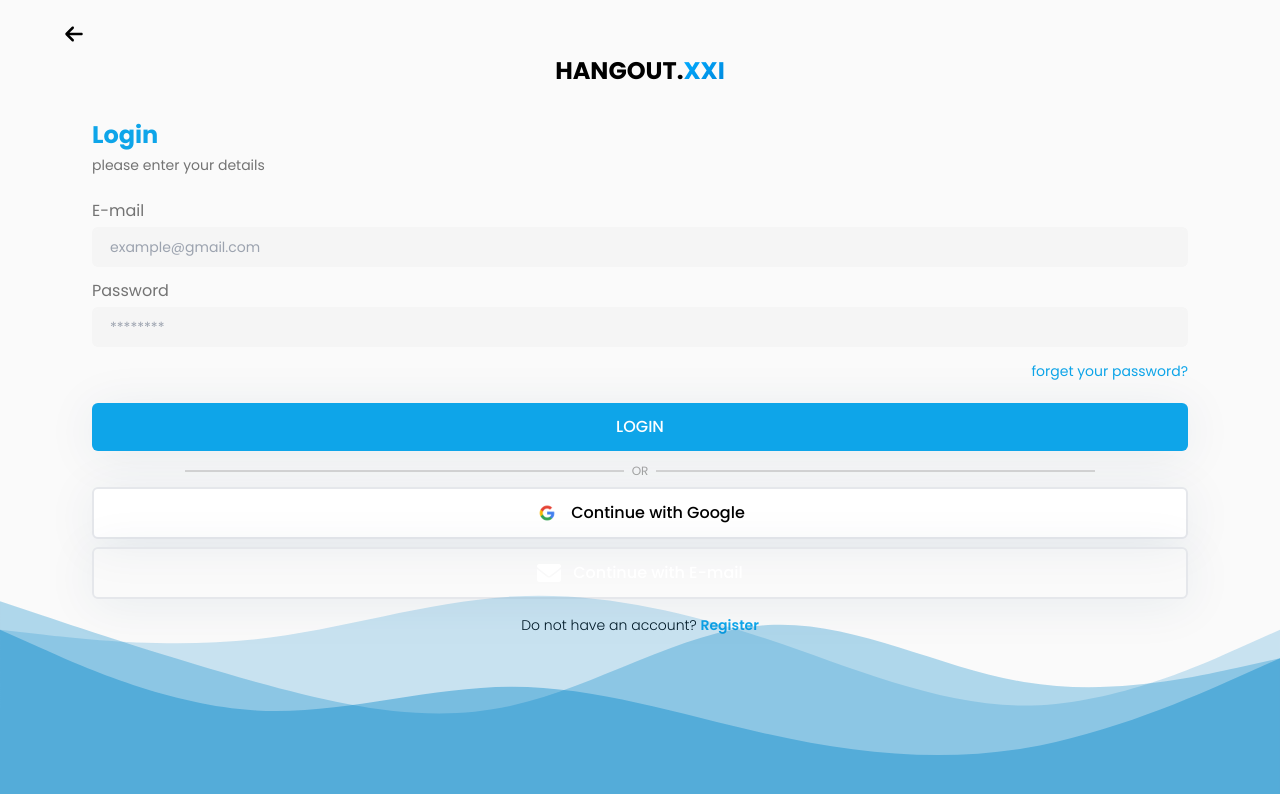
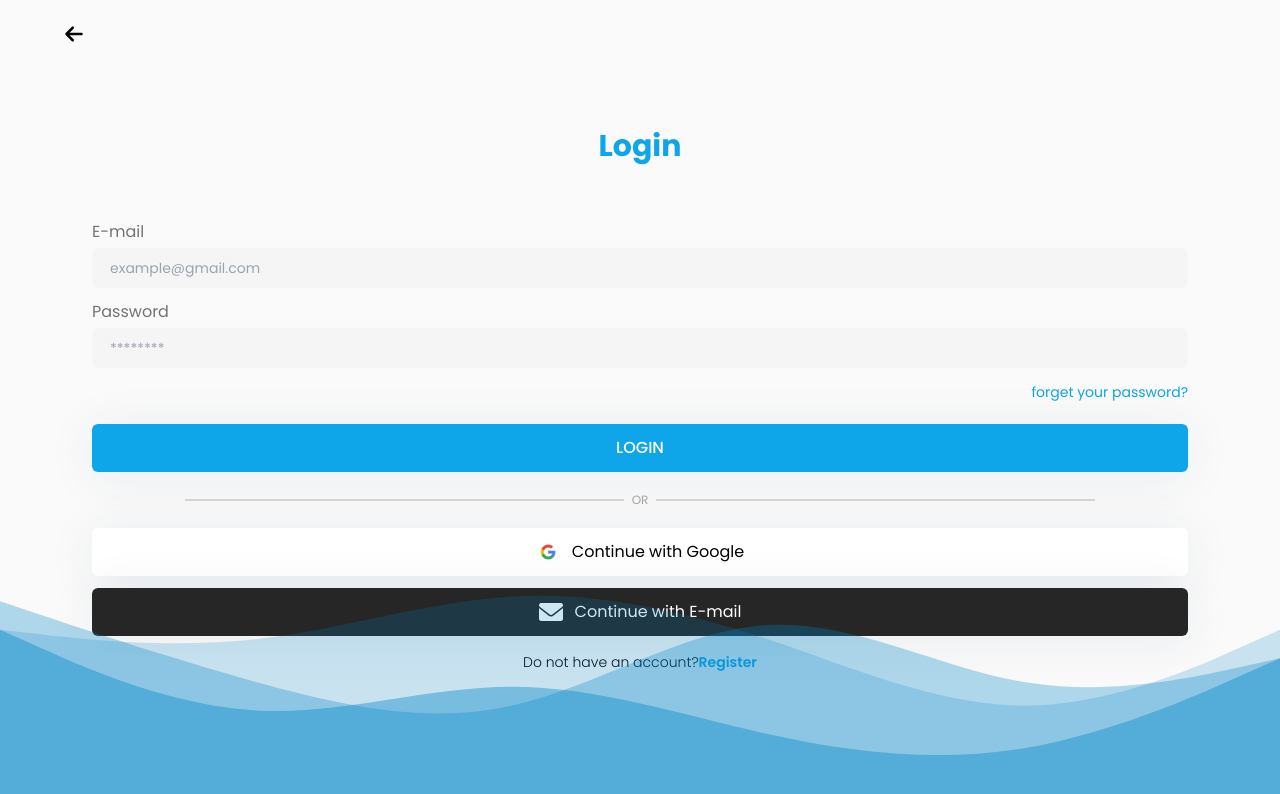
Before and after one commit to bryanberlandro/HangOut-XXI, a React (Vite) app: page /login in a window 1280 px wide. Shown: the top 794 px of the page. Built offline with nearby package versions, Linux system fonts and the light colour scheme.

Commit message:
fix bug design

```diff
--- a/src/components/Elements/Button/ButtonSEO.jsx
+++ b/src/components/Elements/Button/ButtonSEO.jsx
@@ -2,7 +2,7 @@
 
 export function ButtonSEO({name, image, bgColor, color}){
     return (
-        <button className={`rounded-md shadow-soft border-2 bg-${bgColor ? bgColor : "white"} flex justify-center items-center w-full py-3 gap-3 font-medium text-${color ? color : "black"}`}>
+        <button className={`rounded-md shadow-soft ${bgColor ? bgColor : "bg-white"} flex justify-center items-center w-full py-3 gap-3 font-normal text-${color ? color : "black"}`}>
             <div className='relative w-6 h-6'>
                 <img src={image} alt="" className='absolute w-full h-full object-cover'/>
             </div>
--- a/src/components/Elements/Waves/Waves.jsx
+++ b/src/components/Elements/Waves/Waves.jsx
@@ -1,12 +1,12 @@
 export function Waves(){
     return(
         <>
-        <svg className="absolute bottom-0 " xmlns="http://www.w3.org/2000/svg" viewBox="0 0 1440 320">
+        <svg className="absolute bottom-0 pointer-events-none" xmlns="http://www.w3.org/2000/svg" viewBox="0 0 1440 320">
             <path fill="#0284c7" fillOpacity="0.3" d="M0,96L48,112C96,128,192,160,288,186.7C384,213,480,235,576,213.3C672,192,768,128,864,122.7C960,117,1056,171,1152,186.7C1248,203,1344,181,1392,170.7L1440,160L1440,320L1392,320C1344,320,1248,320,1152,320C1056,320,960,320,864,320C768,320,672,320,576,320C480,320,384,320,288,320C192,320,96,320,48,320L0,320Z">
             </path>
         </svg>
-        <svg className="absolute bottom-0" xmlns="http://www.w3.org/2000/svg" viewBox="0 0 1440 320"><path fill="#0284c7" fillOpacity="0.4" d="M0,128L48,149.3C96,171,192,213,288,218.7C384,224,480,192,576,192C672,192,768,224,864,245.3C960,267,1056,277,1152,261.3C1248,245,1344,203,1392,181.3L1440,160L1440,320L1392,320C1344,320,1248,320,1152,320C1056,320,960,320,864,320C768,320,672,320,576,320C480,320,384,320,288,320C192,320,96,320,48,320L0,320Z"></path></svg>
-        <svg className="absolute bottom-0" xmlns="http://www.w3.org/2000/svg" viewBox="0 0 1440 320"><path fill="#0284c7" fillOpacity="0.2" d="M0,128L48,133.3C96,139,192,149,288,138.7C384,128,480,96,576,90.7C672,85,768,107,864,138.7C960,171,1056,213,1152,213.3C1248,213,1344,171,1392,149.3L1440,128L1440,320L1392,320C1344,320,1248,320,1152,320C1056,320,960,320,864,320C768,320,672,320,576,320C480,320,384,320,288,320C192,320,96,320,48,320L0,320Z"></path></svg>
+        <svg className="absolute bottom-0 pointer-events-none" xmlns="http://www.w3.org/2000/svg" viewBox="0 0 1440 320"><path fill="#0284c7" fillOpacity="0.4" d="M0,128L48,149.3C96,171,192,213,288,218.7C384,224,480,192,576,192C672,192,768,224,864,245.3C960,267,1056,277,1152,261.3C1248,245,1344,203,1392,181.3L1440,160L1440,320L1392,320C1344,320,1248,320,1152,320C1056,320,960,320,864,320C768,320,672,320,576,320C480,320,384,320,288,320C192,320,96,320,48,320L0,320Z"></path></svg>
+        <svg className="absolute bottom-0 pointer-events-none" xmlns="http://www.w3.org/2000/svg" viewBox="0 0 1440 320"><path fill="#0284c7" fillOpacity="0.2" d="M0,128L48,133.3C96,139,192,149,288,138.7C384,128,480,96,576,90.7C672,85,768,107,864,138.7C960,171,1056,213,1152,213.3C1248,213,1344,171,1392,149.3L1440,128L1440,320L1392,320C1344,320,1248,320,1152,320C1056,320,960,320,864,320C768,320,672,320,576,320C480,320,384,320,288,320C192,320,96,320,48,320L0,320Z"></path></svg>
         </>
     )
 }
--- a/src/components/Fragments/FormLogin.jsx
+++ b/src/components/Fragments/FormLogin.jsx
@@ -26,7 +26,7 @@ export default function FormLogin(){
                 <a href="" className="text-btn text-sm">forget your password?</a>
             </div>
             <ButtonEl value={"LOGIN"}/>
-            <div className="w-full text-xs flex items-center justify-center text-neutral-400 gap-2">
+            <div className="w-full text-xs my-2 flex items-center justify-center text-neutral-400 gap-2">
                 <div className="bg-neutral-300 w-[40%] h-[2px]"></div>
                 <h1>OR</h1>
                 <div className="bg-neutral-300 w-[40%] h-[2px]"></div>
--- a/src/components/Layouts/AuthLayout.jsx
+++ b/src/components/Layouts/AuthLayout.jsx
@@ -6,26 +6,24 @@ import { Link } from "react-router-dom";
 export function AuthLayout({title, children, type}){
 
     return (
-        <div className="w-full px-7 h-[100dhv]">
-            <div className="text-center mb-8 flex items-center justify-center pt-[5%]">
+        <div className="w-full px-7 h-[100dhv] ">
             <Link to='/'>
             <FaArrowLeft className="absolute top-[3%] left-[5%] text-xl"/>
             </Link>
-            <h1 className="text-2xl font-bold text-black contrast-125">HANGOUT.<span className="bg-gradient-to-br from-btn to-btn-focus bg-clip-text text-transparent">XXI</span></h1>
-            </div>
-            <div>
-            <h1 className="text-btn text-2xl font-bold">{title}</h1>
-            <p className="text-neutral-500 text-sm mt-1">please enter your details</p>
+            <div className="text-center mb-8">
+            <h1 className="text-btn text-3xl font-bold">{title}</h1>
             </div>
 
-            <div className="flex flex-col gap-2">
+            <div className="flex flex-col gap-3">
             {children}
             </div>
 
             <div className="text-center mt-4">
             {type === "login"
-                ? <h1 className="font-light text-sm">Do not have an account? <Link to={"/register"} className="text-btn font-semibold">Register</Link></h1>
-                : <h1 className="font-light text-sm">Already have an account? <Link to={"/login"} className="text-btn font-semibold">Login</Link></h1>
+                ? <h1 className="font-light text-sm">Do not have an account?
+                <Link to="/register" className="text-btn font-semibold cursor-pointer">Register</Link>
+                </h1>
+                : <h1 className="font-light text-sm">Already have an account? <Link to="/login"  className="text-btn font-semibold cursor-pointer">Login</Link></h1>
             }
             </div>
         </div>
--- a/src/components/Sidebar.jsx
+++ b/src/components/Sidebar.jsx
@@ -6,8 +6,8 @@ export function Sidebar({onShowSidebar}){
     return (
         <nav className=
             {onShowSidebar
-                ? "w-52 h-[100vh] transition-all duration-500 fixed left-0 bottom-0 bg-neutral-100 z-10 flex flex-col justify-between pt-16 pb-6 px-2 xl:hidden"
-                : "w-52 h-[100vh] transition-all duration-500 -translate-x-96 fixed left-0 bottom-0 bg-neutral-100 z-10 flex flex-col justify-between pt-16 pb-6 px-2 xl:hidden"
+                ? "w-56 h-[100vh] transition-all duration-500 fixed left-0 bottom-0 bg-neutral-100 z-10 flex flex-col justify-between pt-16 pb-6 px-2 xl:hidden"
+                : "w-56 h-[100vh] transition-all duration-500 -translate-x-96 fixed left-0 bottom-0 bg-neutral-100 z-10 flex flex-col justify-between pt-16 pb-6 px-2 xl:hidden"
             }>
             <ul>
                 <li className="w-full pl-4 py-4 rounded-sm text-black hover:bg-neutral-200">
--- a/src/pages/loginPage.jsx
+++ b/src/pages/loginPage.jsx
@@ -7,12 +7,12 @@ import emailLogo from "../assets/img/email.png";
 
 export default function LoginPage(){
     return (
-        <div className="w-full h-[100dvh] px-[5%] flex justify-center items-start relative">
+        <div className="w-full h-[100dvh] px-[5%] flex justify-center items-center relative">
 
             <AuthLayout title={"Login"} type={"login"}>
                 <FormLogin/>
                 <ButtonSEO name={"Google"} image={googleLogo} />
-                <ButtonSEO name={"E-mail"} image={emailLogo} bgColor={"neutral-950"} color={"white"}/>
+                <ButtonSEO name={"E-mail"} image={emailLogo} bgColor={"bg-neutral-800"} color={"white"}/>
             </AuthLayout>
             <Waves/>
         </div>
```
